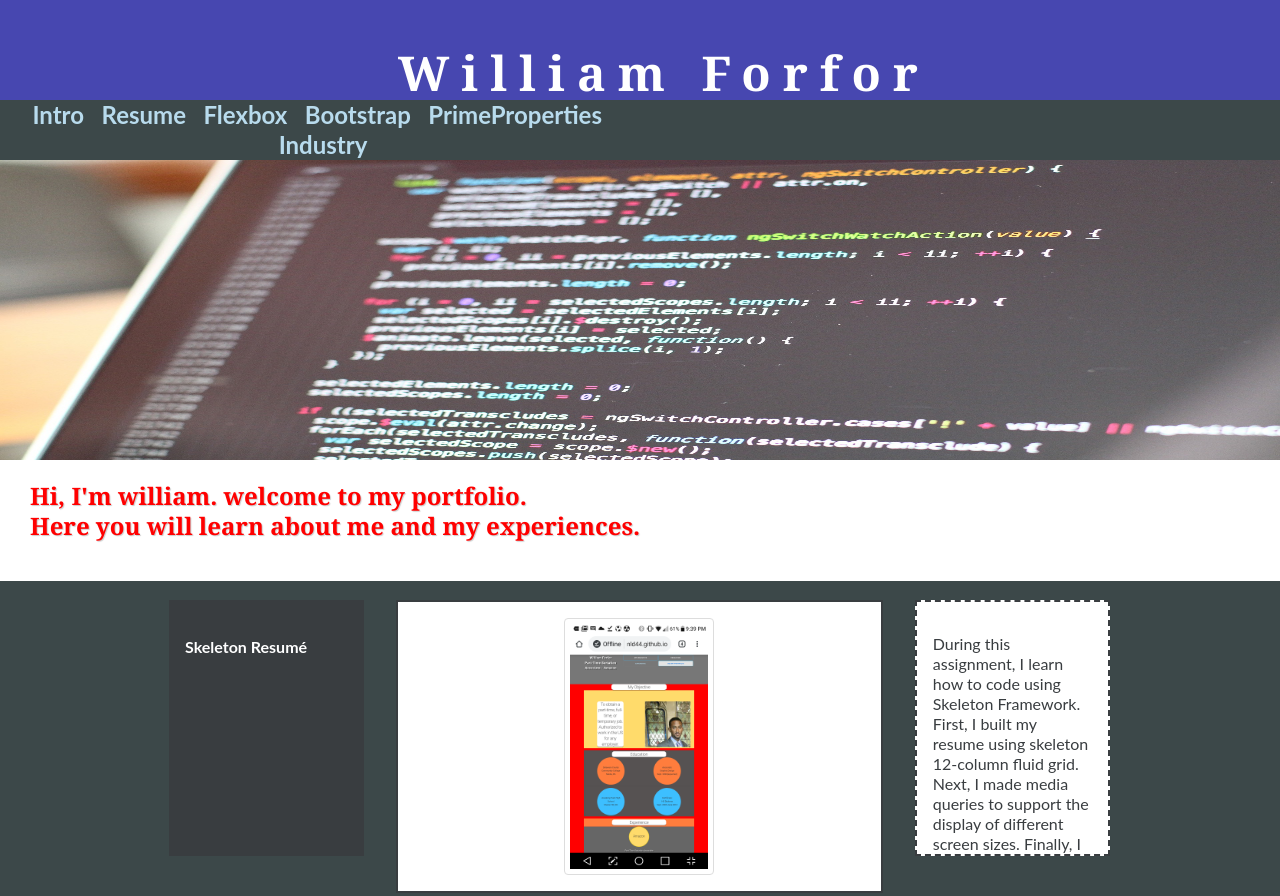
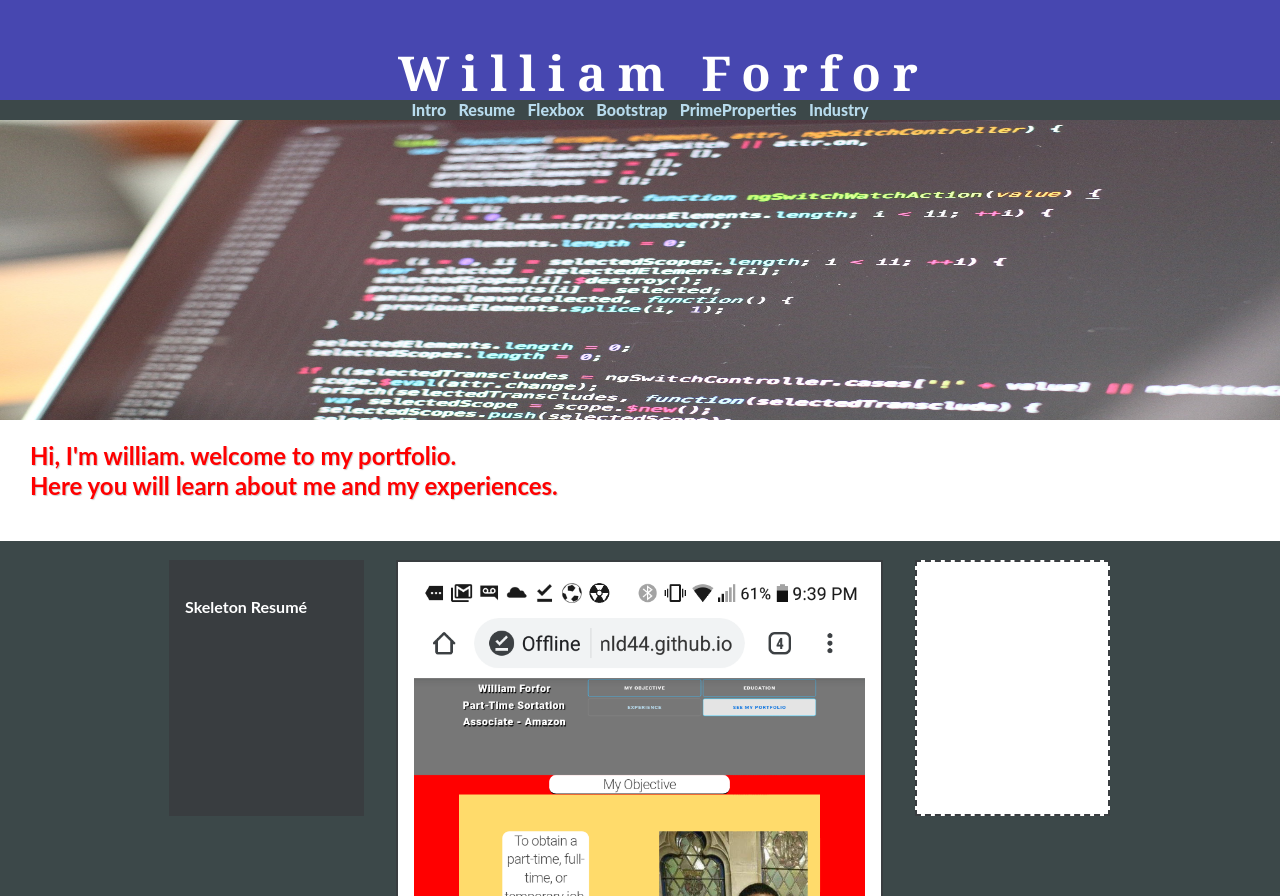
Before and after one commit to williamld44/DPR-241, a plain HTML site: page index.html in a window 1280 px wide. Shown: the top 896 px of the page. Drawn offline with Linux system fonts and the light colour scheme.

Commit message:
Update 1.css

```diff
--- a/1.css
+++ b/1.css
@@ -18,18 +18,9 @@ header {
 img{
 	max-width: 100%;
 	height: auto;
-	border: 1px solid #ddd;
-  border-radius: 4px;
-  padding: 5px;
-  width: 150px;
 	display: block;
 	margin-left: auto;
-	margin-right: auto;}
-
-a{
-	text-decoration: none;
-  color:#333;}
-
+	margin-right: auto; }
 
 h1 { margin-bottom: 0;
 	margin-top: 0;
@@ -44,15 +35,8 @@ h1 { margin-bottom: 0;
 	background-repeat: no-repeat;
 	background-size: 100% 100%; }
 
-nav { float: none;
-	width: 646px;
-	font-weight: bold;
-	text-align: center;
-	padding-top: 0em;
-	padding-right: 0em;
-	padding-left: 0em;
-	padding-bottom: 0em;
-	font-size: 150%; }
+nav{
+  text-align: center; }
 
 nav ul{
   list-style: none;
@@ -66,6 +50,7 @@ nav li{
   letter-spacing: 2px;}
 
 nav a { text-decoration: none;
+	font-weight: 800;
 	-webkit-transition: color 3s ease-out;
 	    -moz-transition: color 3s ease-out;
 	    -o-transition: color 3s ease-out; }
@@ -89,7 +74,7 @@ main {
 	margin-left: 0px;}
 
 h2 { color: #FF0000;
-	font-family: Georgia, "Times New Roman", serif;
+	font-family: "Lato", Arial, sans-serif;
 	text-shadow: 1px 1px 1px #CCCCCC; }
 
 a:link {
@@ -133,14 +118,21 @@ a:active {
 	padding: 1em;
 	background-color: #fff;
 	margin: 1em;
+	color: #393d40;
 	border: 2px solid #393d40;}
 
 .col-3{
 	background-color: #fff;
 	padding: 1em;
 	margin: 1em;
-  color: #393d40;
 	border:2px dashed #393d40;}
+
+footer{
+	background-color: #393d40;
+	padding: 0.275em;
+  color: #fff;
+  text-align: center;
+}
 
 @media screen and (min-width:48em) {
 
```
Lines whose indentation alone changed are shown as unchanged.
